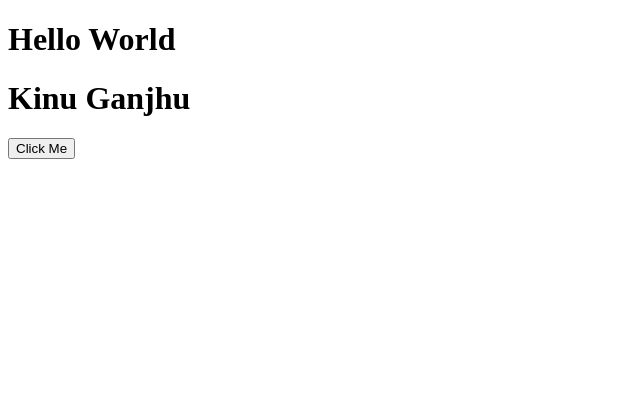
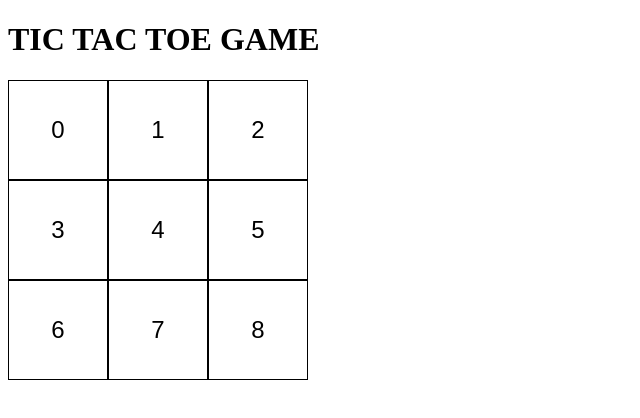
Before and after one commit to Kinuganjhu/Test, a React (Vite) app: page / in a window 1280 px wide. Shown: the top 418 px of the page, without its empty margins (0-640 px from the left). Built offline with nearby package versions, Linux system fonts and the light colour scheme.

Commit message:
Basic complete

```diff
--- a/package.json
+++ b/package.json
@@ -19,5 +19,8 @@
     "react-dom": "^18.2.0",
     "typescript": "^5.2.2",
     "vite": "^5.0.0"
+  },
+  "dependencies": {
+    "sass": "^1.69.5"
   }
 }
--- a/src/App.css
+++ /dev/null
@@ -1,2 +0,0 @@
-main {
-}
--- a/src/App.jsx
+++ b/src/App.jsx
@@ -1,11 +1,12 @@
-import './App.css';
-import Home  from './Pages/Home'; // Assuming Home is a default export
 
+import './styles.scss';
+import Board from './Components/Board';
 export default function App() {
   return (
     <div>
-      <h1>Hello World</h1>
-      <Home />
+      <h1>TIC TAC TOE GAME</h1>
+<Board/>
+
     </div>
   );
 }
--- /dev/null
+++ b/src/Components/Board.jsx
@@ -0,0 +1,26 @@
+import Square from './Square';
+
+export default function Board(value) {
+  return (
+    <>
+      {/* First line row */}
+      <div className='board-row'>
+        <Square value= {0} />
+        <Square value = {1}/>
+        <Square value = { 2}/>
+      </div>
+      {/* Second line row */}
+      <div className='board-row'>
+        <Square value= {3} />
+        <Square value = {4}/>
+        <Square value = {5}/>
+      </div>
+      {/* Third line row */}
+      <div className='board-row'>
+        <Square value= {6} />
+        <Square value = {7}/>
+        <Square value = {8}/>
+      </div>
+    </>
+  );
+}
--- /dev/null
+++ b/src/Components/Square.jsx
@@ -0,0 +1,9 @@
+
+export default function Square({value}){
+  return (
+    <>
+<button className = 'square'>{value} </button>
+    </>
+
+  );
+}
--- a/src/Pages/Home.jsx
+++ /dev/null
@@ -1,10 +0,0 @@
-export default function Home(){
-  return (
-    <>
-<h1>Kinu Ganjhu </h1>
-      <button>Click Me </button>
-<marquee>I love you khusboo </marquee>
-    </>
-
-  );
-}
--- /dev/null
+++ b/src/styles.scss
@@ -0,0 +1,15 @@
+.square {
+  width: 100px;
+  height: 100px;
+  font-size: 24px;
+  border: 1px solid #000;
+  background-color: #fff;
+  color: #000;
+  cursor: pointer;
+  /* Add more styles as needed */
+
+  &:hover {
+    background-color: lightblue;
+    /* Add additional hover effects */
+  }
+}
```
Also changed, not shown: 1 other file (tests, documents, lock files or other folders).
